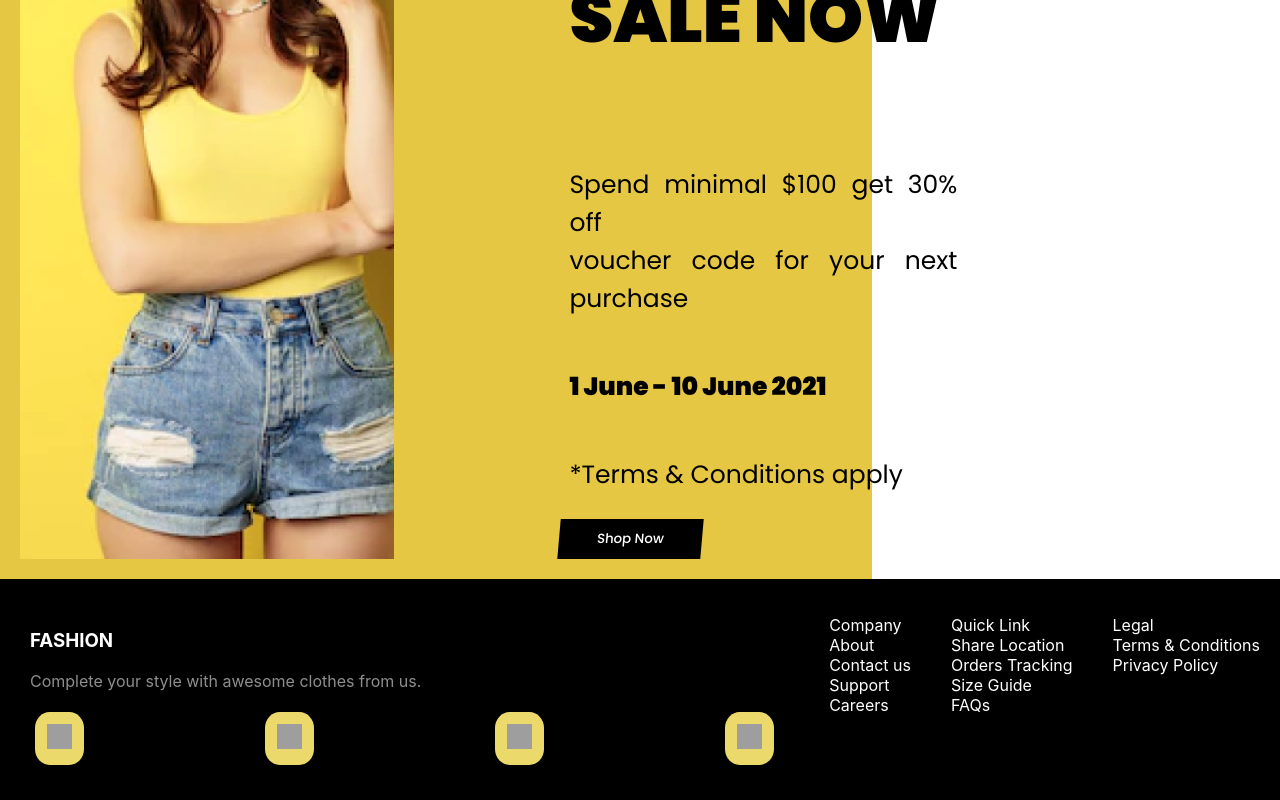
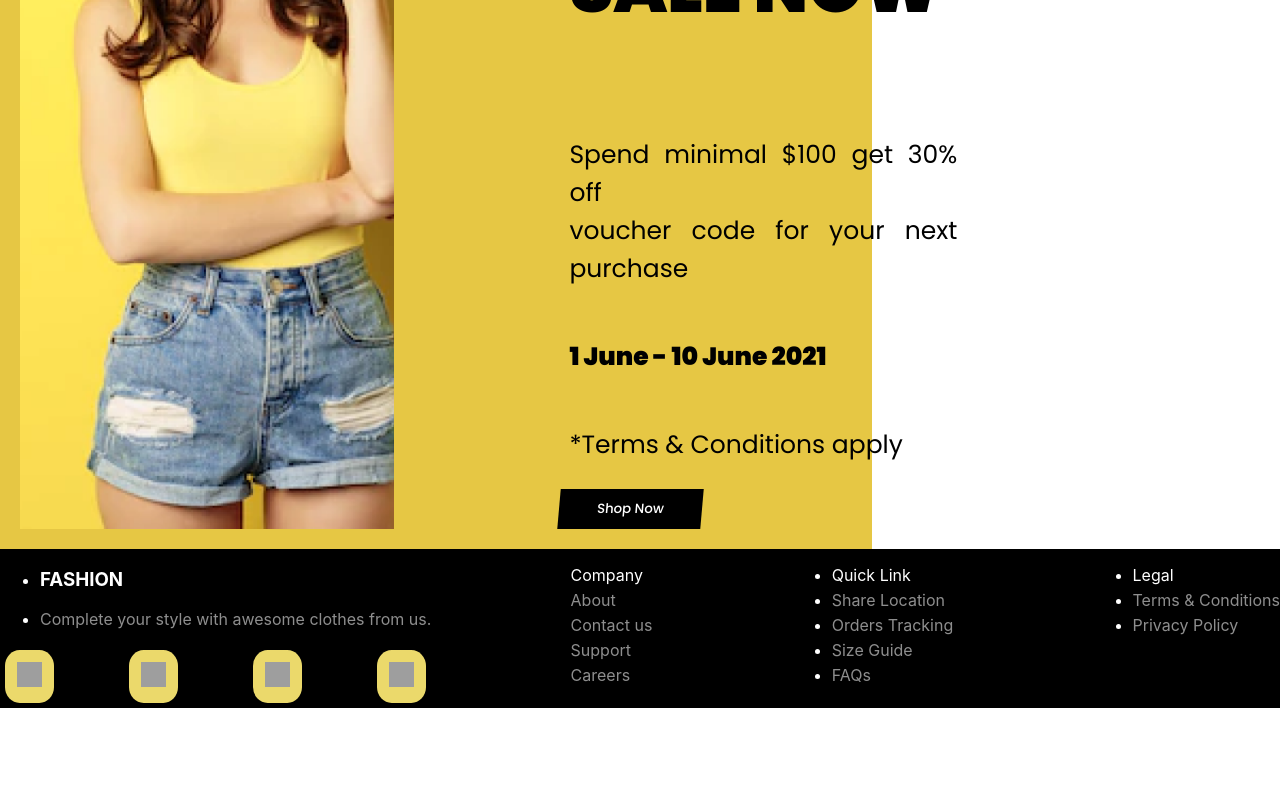
Before and after one commit to Lucasdeleplace/Eshopping, a React (Create React App) app: page / in a window 1280 px wide. Shown: the part 1203-2003 px from the top of the page. After the commit the page ends 1911 px from the top, so only its background shows below. Built offline with nearby package versions, Linux system fonts and the light colour scheme; grey boxes are pictures that could not be loaded.

Commit message:
màj du footer encore tout cassé =c

```diff
--- a/src/components/Footer.css
+++ b/src/components/Footer.css
@@ -1,7 +1,7 @@
 /* Footer global */
 .footer {
   background-color: #000000;
-  padding: 20px;
+  padding: none;
   color: #FFFFFF;
   display: flex;
   flex-wrap: wrap; /* Permet d'ajuster l'affichage des colonnes sur petits écrans */
@@ -9,52 +9,55 @@
   text-align: left;
 }
 
-#fashiony {
+.fashiony {
   margin-top: auto;
   padding-top: 4px;
 }
 
+.headera {
+  color: #FFFFFF !important;
+}
+
+.greya {
+  color: #8E8E8E !important;
+}
+
 /* Pour chaque colonne */
-.footer-column {
+.footer-column_menu-column .footer-column_fashion-column .footer-column_quick-links-column .footer-column_legal-column {
   flex: 1 1 22%; /* Chaque colonne prend 22% de la largeur (ce qui permet d'avoir 4 colonnes sur un grand écran) */
   margin: 10px; /* Marge pour espacer les colonnes */
 }
 
 /* Colonne Fashion */
-.fashion-column ul {
+.footer .footer-column_fashion-column .fashiony {
   list-style-type: none;
   padding: 0;
+  text-decoration: none;
+  display: block;
 }
 
-.fashion-column .social-icons {
+.footer-column_fashion-column .social-icons {
   display: flex;
   justify-content: space-between;
   margin-top: 10px;
 }
 
 /* Réduire la taille des icônes au survol */
-.fashion-column .social-icons a img {
+.footer-column_fashion-column .social-icons a img {
   transition: transform 0.3s ease;
 }
 
-.fashion-column .social-icons a:hover img {
+.footer-column_fashion-column .social-icons a:hover img {
   transform: scale(1.1); /* Agrandir légèrement l'icône au survol */
 }
 
 /* Menu colonne (Company) */
-.menu-column ul {
+.footer-column_menu-column ul {
   list-style-type: none;
   padding: 0;
 }
 
-.menu-column a {
-  text-decoration: none;
-  color: #8E8E8E;
-  display: block;
-  margin: 5px 0;
-}
-
-.menu-column a:hover {
+.fashiony .legal-column .quick-links-column .menu-column a:hover {
   color: #FFD700; /* Changer la couleur au survol */
 }
 
@@ -64,20 +67,25 @@
   padding: 0;
 }
 
-.quick-links-column a {
+.footer-column_quick-links-column a {
   text-decoration: none;
-  color: #8E8E8E;
   display: block;
   margin: 5px 0;
 }
 
-/* Sélecteur pour les liens dans la section 'Company' */
-.footer .headera {
-  color: #FFFFFF; /* Blanc pour les en-tête de sections */
+.footer-column_menu-column a {
+  text-decoration: none;
+  display: block;
+  margin: 5px 0;
 }
 
-.footer .greya {
-  color: #8E8E8E;
+.footer-column_legal-column a {
+  text-decoration: none;
+  display: block;
+  margin: 5px 0;
+}
+
+.footer .footer-column_legal-column .footer-column_menu-column .footer-column_quick-links-column .fashdet {
   padding-top: 5px;
   padding-bottom: 5px;
 }
@@ -90,13 +98,12 @@
 
 .legal-column a {
   text-decoration: none;
-  color: #8E8E8E;
   display: block;
   margin: 5px 0;
 }
 
 /* Colonne - Liens au survol */
-a:hover {
+.footer a:hover {
   color: #FFD700;
 }
 
@@ -107,18 +114,18 @@ a:hover {
       align-items: center; /* Centrer le contenu */
   }
 
-  .footer-column {
+  .footer-column_fashion-column .footer-column_legal-column .footer-column_menu-column .footer-column_quick-links-column {
       flex: 1 1 100%; /* Chaque section prend toute la largeur */
       margin-bottom: 20px;
       text-align: center;
   }
 
-  .fashion-column .social-icons {
+  .footer-column_fashion-column .social-icons {
       justify-content: center;
   }
 }
 /* Style des icônes sociales avec un fond coloré et des bords arrondis */
-.fashion-column .social-icons a {
+.footer-column_fashion-column .social-icons a {
   display: inline-block;  /* Permet d'ajuster l'élément comme un bloc */
   background-color: #EBD96B;  /* Couleur de fond (dorée ou autre) */
   padding: 12px;  /* L'espace autour du logo, ajusté pour rendre le carré plus grand que l'icône */
@@ -129,14 +136,14 @@ a:hover {
 }
 
 /* Taille des icônes */
-.fashion-column .social-icons a img {
+.footer-column_fashion-column .social-icons a img {
   width: 25px;  /* Largeur de l'icône */
   height: 25px;  /* Hauteur de l'icône */
   object-fit: cover;  /* Assure que l'image reste dans les dimensions spécifiées sans déformation */
 }
 
 /* Effet au survol */
-.fashion-column .social-icons a:hover {
+.footer-column_fashion-column .social-icons a:hover {
   background-color: #FFD700;  /* Changer la couleur de fond au survol */
   transform: scale(1.1);  /* Agrandir légèrement l'icône et le fond au survol */
 }
--- a/src/components/Footer.js
+++ b/src/components/Footer.js
@@ -3,53 +3,53 @@ import './Footer.css';
 
 function Footer() {
     return (
-        <footer class="footer">
-            <div class="footer-column fashion-column">
+        <footer className="footer">
+            <div className="footer-column_fashion-column">
                 <ul>
-                    <li><a href="fashion"><h3 id="fashiony">FASHION</h3></a></li>
-                    <li><a href="fashdet" id="fashdet" class="greya">Complete your style with awesome clothes from us.</a></li>
+                    <li><a href="link"><h3 id="fashiony" className="headera">FASHION</h3></a></li>
+                    <li><a href="link" id="fashdet" className="greya">Complete your style with awesome clothes from us.</a></li>
                 </ul>
-                <div class="social-icons">
-                    <a href="link">
+                <div className="social-icons">
+                    <a href="link" id="fb">
                         <img src="https://www.svgrepo.com/show/43168/facebook-logo.svg" alt="Facebook" width="50" height="50" />
                     </a>
-                    <a href="link">
+                    <a href="link" id="insta">
                         <img src="https://www.svgrepo.com/show/312385/instagram.svg" alt="Instagram" width="50" height="50" />
                     </a>
-                    <a href="link">
+                    <a href="link" id="twit">
                         <img src="https://www.svgrepo.com/show/327404/logo-twitter.svg" alt="Twitter" width="50" height="50" />
                     </a>
-                    <a href="link">
+                    <a href="link" id="linkedin">
                         <img src="https://www.svgrepo.com/show/341996/linkedin-in.svg" alt="LinkedIn" width="50" height="50" />
                     </a>
                 </div>
             </div>
 
-            <div class="footer-column_menu-column">
+            <div className="footer-column_menu-column">
                 <ul>
-                    <li><a href="compagny" id="compagny-link" class="headera">Company</a></li>
-                    <li><a href="about">About</a></li>
-                    <li><a href="contactus">Contact us</a></li>
-                    <li><a href="support">Support</a></li>
-                    <li><a href="careers">Careers</a></li>
+                    <li><a href="link" id="compagny-link" className="headera">Company</a></li>
+                    <li><a href="link" id="about" className="greya">About</a></li>
+                    <li><a href="link" id="contactus" className="greya">Contact us</a></li>
+                    <li><a href="link" id="support" className="greya">Support</a></li>
+                    <li><a href="link" id="careers" className="greya">Careers</a></li>
                 </ul>
             </div>
 
-            <div class="footer-column_quick-links-column">
+            <div className="footer-column_quick-links-column">
                 <ul>
-                    <li><a href="quicklink" class="headera">Quick Link</a></li>
-                    <li><a href="sharelock">Share Location</a></li>
-                    <li><a href="ordtrack">Orders Tracking</a></li>
-                    <li><a href="sizguide">Size Guide</a></li>
-                    <li><a href="faqs">FAQs</a></li>
+                    <li><a href="link" id="quicklink" class="headera">Quick Link</a></li>
+                    <li><a href="link" id="sharelock" className="greya">Share Location</a></li>
+                    <li><a href="link" id="ordtrack" className="greya">Orders Tracking</a></li>
+                    <li><a href="link" id="sizguide" className="greya">Size Guide</a></li>
+                    <li><a href="link" id="faqs" className="greya">FAQs</a></li>
                 </ul>
             </div>
 
-            <div class="footer-column_legal-column">
+            <div className="footer-column_legal-column">
                 <ul>
-                    <li><a href="legal" class="headera">Legal</a></li>
-                    <li><a href="Tandc">Terms & Conditions</a></li>
-                    <li><a href="privpol">Privacy Policy</a></li>
+                    <li><a href="link" id="legal" classname="headera">Legal</a></li>
+                    <li><a href="link" id="Tandc" className="greya">Terms & Conditions</a></li>
+                    <li><a href="link" id="privpol" className="greya">Privacy Policy</a></li>
                 </ul>
             </div>
         </footer>
--- a/src/components/Header.css
+++ b/src/components/Header.css
@@ -1,7 +1,7 @@
 .header {
     background-color: #FFFFFF;
     padding: 10px 20px;
-    color: #000000;
+    color: #000000 !important;
     display: flex;
     justify-content: space-between;
     align-items: flex-end;
@@ -9,8 +9,10 @@
     position: sticky;
     top: 0;
   }
-  ul {
-    list-style-type: none;
+
+ .header ul li {
+    list-style-type: none !important;
+    text-decoration: none;
     overflow: hidden;
   }
   .sectionsheader {
```
